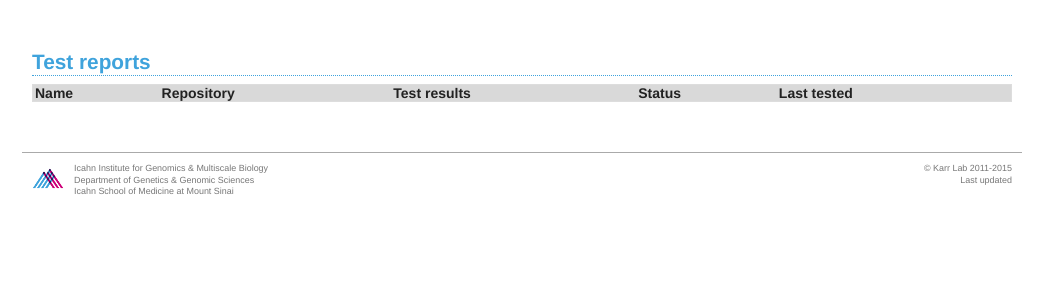
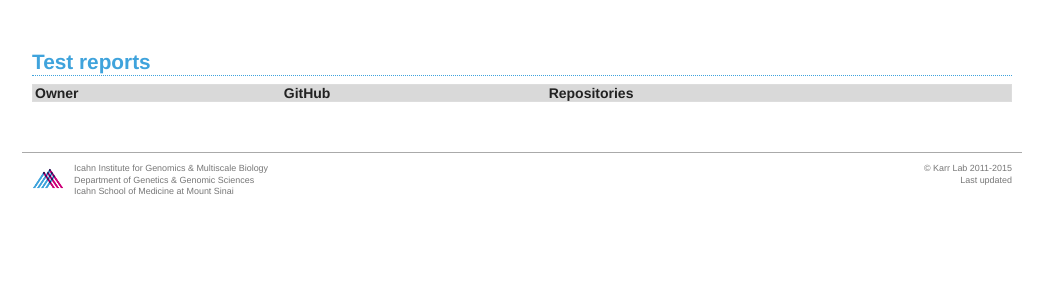
Before and after one commit to KarrLab/test_history_server, a Django app: template test_history_server/html/templates/index.html in a window 1280 px wide. Shown: the part 200-500 px from the top of the page, without its empty margins (118-1161 px from the left). Run offline with Django 3.2, Linux system fonts and the light colour scheme; the template is opened without the code that fills it, so the values that code supplies are empty.

Commit message:
adding owner page

```diff
--- a/test_history_server/html/templates/build.html
+++ b/test_history_server/html/templates/build.html
@@ -4,7 +4,7 @@
 
 {% block head_title %}{{ block.super }} :: {{repo.owner}} / {{repo.name}}{% endblock %}
 {% block page_title %}
-<a href="{% url 'index' %}">{{repo.owner}}</a>
+<a href="{% url 'owner' owner=repo.owner %}">{{repo.owner}}</a>
  / <a href="{% url 'repo' owner=repo.owner repo=repo.name %}">{{repo.name}}</a>
  / <a href="{% url 'build' owner=repo.owner repo=repo.name build=reports.0.build_number%}">{{reports.0.build_number}}</a>
 {% endblock %}
--- a/test_history_server/html/templates/case.html
+++ b/test_history_server/html/templates/case.html
@@ -4,7 +4,7 @@
 
 {% block head_title %}{{ block.super }} :: {{repo.owner}} / {{repo.name}} / {{classname}} / {{case}}{% endblock %}
 {% block page_title %}
-<a href="{% url 'index' %}">{{repo.owner}}</a>
+<a href="{% url 'owner' owner=repo.owner %}">{{repo.owner}}</a>
  / <a href="{% url 'repo' owner=repo.owner repo=repo.name %}">{{repo.name}}</a>
  / <a href="{% url 'classname' owner=repo.owner repo=repo.name classname=classname %}">{{classname}}</a>
  / <a href="{% url 'case' owner=repo.owner repo=repo.name classname=classname case=case %}">{{case}}</a>
--- a/test_history_server/html/templates/classname.html
+++ b/test_history_server/html/templates/classname.html
@@ -4,7 +4,7 @@
 
 {% block head_title %}{{ block.super }} :: {{repo.owner}} / {{repo.name}} / {{classname}}{% endblock %}
 {% block page_title %}
-<a href="{% url 'index' %}">{{repo.owner}}</a>
+<a href="{% url 'owner' owner=repo.owner %}">{{repo.owner}}</a>
  / <a href="{% url 'repo' owner=repo.owner repo=repo.name %}">{{repo.name}}</a>
  / <a href="{% url 'classname' owner=repo.owner repo=repo.name classname=classname %}">{{classname}}</a>
 {% endblock %}
--- a/test_history_server/html/templates/index.html
+++ b/test_history_server/html/templates/index.html
@@ -8,21 +8,17 @@
 <table cellpadding=0 cellspacing=0 id="index">
   <thead>
     <tr>
-      <th>Name</th>
-      <th>Repository</th>
-      <th>Test results</th>
-      <th>Status</th>
-      <th>Last tested</th>
+      <th>Owner</th>
+      <th>GitHub</th>
+      <th>Repositories</th>
     </tr>
   </thead>
   <tbody>
-  {% for repo in repositories %}
+  {% for owner in owners %}
     <tr>
-      <td>{{ repo.name }}</td>
-      <td><a href="https://github.com/{{ repo.owner }}/{{ repo.name }}">GitHub</a></td>
-      <td><a href="{% url 'repo' owner=repo.owner repo=repo.name %}">Results</a></td>
-      <td><a href="{% url 'report' owner=repo.owner repo=repo.name build=repo.build_number report=repo.report_name %}"{% if not repo.status_is_pass %} class="alert"{% endif %}>{% if repo.status_is_pass %}Pass{% else %}Failure{% endif %}</a></td>
-      <td>{{ repo.report_date }}</td>
+      <td>{{ owner.owner }}</td>
+      <td><a href="{https://github.com/{{ owner.owner }}">GitHub</a></td>
+      <td><a href="{% url 'owner' owner=owner.owner %}">{{owner.repositories}}</a></td>
     </tr>
   {% endfor %}
   </tbody>
--- a/test_history_server/html/templates/repo.html
+++ b/test_history_server/html/templates/repo.html
@@ -4,7 +4,7 @@
 
 {% block head_title %}{{ block.super }} :: {{repo.owner}} / {{repo.name}}{% endblock %}
 {% block page_title %}
-<a href="{% url 'index' %}">{{repo.owner}}</a>
+<a href="{% url 'owner' owner=repo.owner %}">{{repo.owner}}</a>
  / <a href="{% url 'repo' owner=repo.owner repo=repo.name %}">{{repo.name}}</a>
 {% endblock %}
 
--- a/test_history_server/html/templates/report.html
+++ b/test_history_server/html/templates/report.html
@@ -2,7 +2,7 @@
 
 {% block head_title %}{{ block.super }} :: {{repo.owner}} / {{repo.name}} / {{report.build_number}} / {{report.name}}{% endblock %}
 {% block page_title %}
-<a href="{% url 'index' %}">{{repo.owner}}</a>
+<a href="{% url 'owner' owner=repo.owner %}">{{repo.owner}}</a>
  / <a href="{% url 'repo' owner=repo.owner repo=repo.name %}">{{repo.name}}</a>
  / <a href="{% url 'build' owner=repo.owner repo=repo.name build=report.build_number %}">{{report.build_number}}</a>
  / <a href="{% url 'report' owner=repo.owner repo=repo.name build=report.build_number report=report.name %}">{{report.name}}</a>
--- a/test_history_server/html/urls.py
+++ b/test_history_server/html/urls.py
@@ -10,6 +10,7 @@ from . import views
 
 urlpatterns = [
     url(r'^$', views.index, name='index'),
+    url(r'^(?P<owner>[^/]+)/*$', views.owner, name='owner'),
     url(r'^(?P<owner>[^/]+)/(?P<repo>[^/]+)/*$', views.repo, name='repo'),
     url(r'^(?P<owner>[^/]+)/(?P<repo>[^/]+)/(?P<build>[0-9]+)/*$', views.build, name='build'),
     url(r'^(?P<owner>[^/]+)/(?P<repo>[^/]+)/(?P<build>[0-9]+)/(?P<report>[^/]+)/*$', views.report, name='report'),
```
Also changed, not shown: test_history_server/html/templates/owner.html (added, +30 -0 lines), test_history_server/html/views.py (+24 -2 lines).
